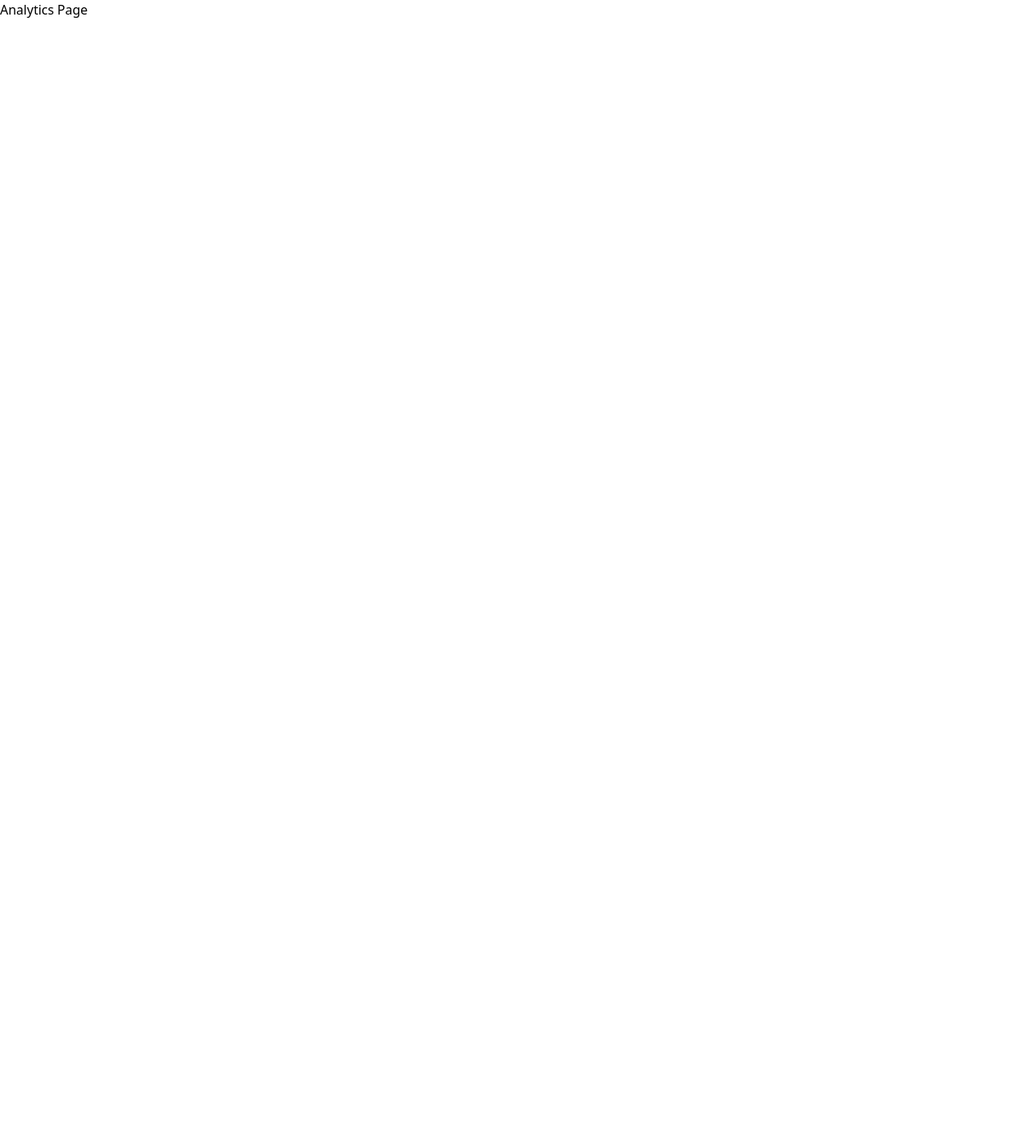
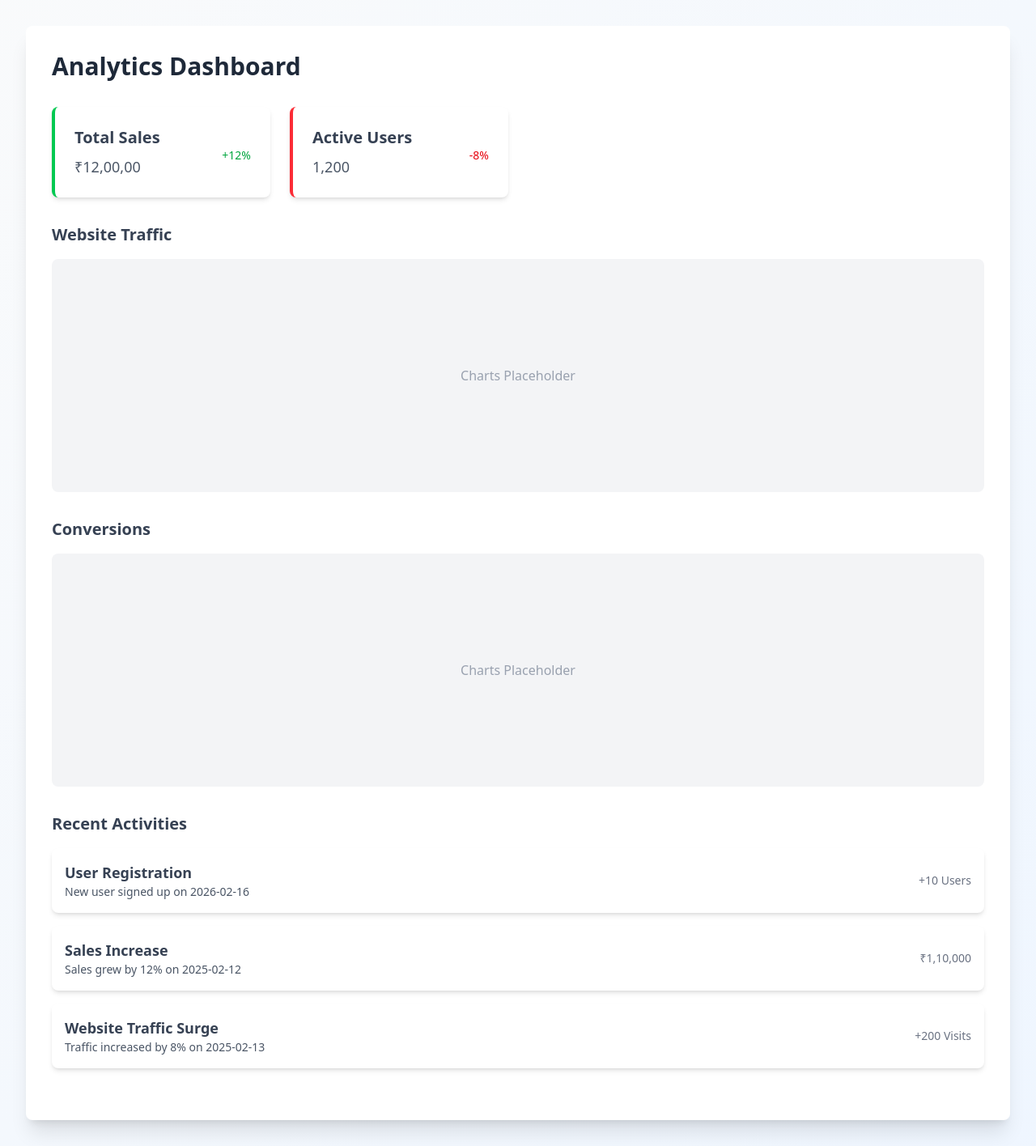
Before and after one commit to atharvapawar/Dashboard-Project-Next.js, a Next.js app: page /dashboard/analytics in a window 1280 px wide. Shown: the whole page at 81% size. Before the commit the page ends 800 px from the top, so only its background shows below. Built offline with nearby package versions, Linux system fonts and the light colour scheme.

Commit message:
setting up Analytics page...

```diff
--- a/app/dashboard/analytics/page.tsx
+++ b/app/dashboard/analytics/page.tsx
@@ -1,15 +1,135 @@
 import React from "react";
 
-const page = () => {
-
+const Page = () => {
   const metrics = [
     {
-      title: 'Total Sales',
-      value: '$12,00,00',
-    }
-  ]
+      title: "Total Sales",
+      value: "₹12,00,00",
+      change: "+12%",
+      isPositive: true,
+    },
+    {
+      title: "Active Users",
+      value: "1,200",
+      change: "-8%",
+      isPositive: false,
+    },
+  ];
 
-  return <div>Analytics Page</div>;
+  return (
+    <div className="min-h-screen bg-gradient-to-br from-gray-50 to-blue-50 p-8">
+      <div className="max-w-7xl mx-auto bg-white rounded-lg shadow-xl p-8">
+        <h1 className="text-3xl font-bold text-gray-800 mb-8">
+          Analytics Dashboard
+        </h1>
+
+        {/* Overview Metrics Section */}
+        <div className="grid grid-cols-1 sm:grid-cols-2 lg:grid-cols-4 gap-6 mb-8">
+          {metrics.map((metric, index) => (
+            <div
+              key={index}
+              className={`flex justify-between items-center bg-white rounded-lg shadow-md p-6 border-l-4 ${
+                metric.isPositive ? "border-green-500" : "border-red-500"
+              }`}
+            >
+              <div>
+                <h3 className="text-xl font-semibold text-gray-700">
+                  {metric.title}
+                </h3>
+                <p className="text-lg text-gray-600 mt-2">{metric.value}</p>
+              </div>
+              <div className="text-right">
+                <p
+                  className={`text-sm mt-2 ${
+                    metric.isPositive ? "text-green-600" : "text-red-600"
+                  }`}
+                >
+                  {metric.change}
+                </p>
+              </div>
+            </div>
+          ))}
+        </div>
+
+        {/* Charts Section (Placeholder For Graph) */}
+        <div className="mb-8">
+          <h2 className="text-xl font-semibold text-gray-700 mb-4">
+            Website Traffic
+          </h2>
+          <div
+            className="bg-gray-100 rounded-lg h-72 flex items-center justify-center text-gray-400"
+            role="img"
+            aria-label="Website traffic chart placeholder"
+          >
+            Charts Placeholder
+          </div>
+        </div>
+
+        <div className="mb-8">
+          <h2 className="text-xl font-semibold text-gray-700 mb-4">
+            Conversions
+          </h2>
+          <div
+            className="bg-gray-100 rounded-lg h-72 flex items-center justify-center text-gray-400"
+            role="img"
+            aria-label="Conversions chart placeholder"
+          >
+            Charts Placeholder
+          </div>
+        </div>
+
+        {/* Recent Activities */}
+        <div className="mb-8">
+          <h2 className="text-xl font-semibold text-gray-700">
+            Recent Activities
+          </h2>
+          <ul className="space-y-4 mt-4">
+            <li className="flex items-center justify-between bg-white rounded-lg shadow-md p-4">
+              <div>
+                <h3 className="text-lg font-semibold text-gray-700">
+                  User Registration
+                </h3>
+                <p className="text-sm text-gray-600">
+                  New user signed up on 2026-02-16
+                </p>
+              </div>
+              <div>
+                <p className="text-sm text-gray-500">+10 Users</p>
+              </div>
+            </li>
+
+            <li className="flex items-center justify-between bg-white rounded-lg shadow-md p-4">
+              <div>
+                <h3 className="text-lg font-semibold text-gray-700">
+                  Sales Increase
+                </h3>
+                <p className="text-sm text-gray-600">
+                  Sales grew by 12% on 2025-02-12
+                </p>
+              </div>
+              <div>
+                <p className="text-sm text-gray-500">₹1,10,000</p>
+              </div>
+            </li>
+
+            <li className="flex items-center justify-between bg-white rounded-lg shadow-md p-4">
+              <div>
+                <h3 className="text-lg font-semibold text-gray-700">
+                  Website Traffic Surge
+                </h3>
+                <p className="text-sm text-gray-600">
+                  Traffic increased by 8% on 2025-02-13
+                </p>
+              </div>
+              <div>
+                <p className="text-sm text-gray-500">+200 Visits</p>
+              </div>
+            </li>
+          </ul>
+        </div>
+      </div>
+    </div>
+  );
 };
 
-export default page;
+export default Page;
```
